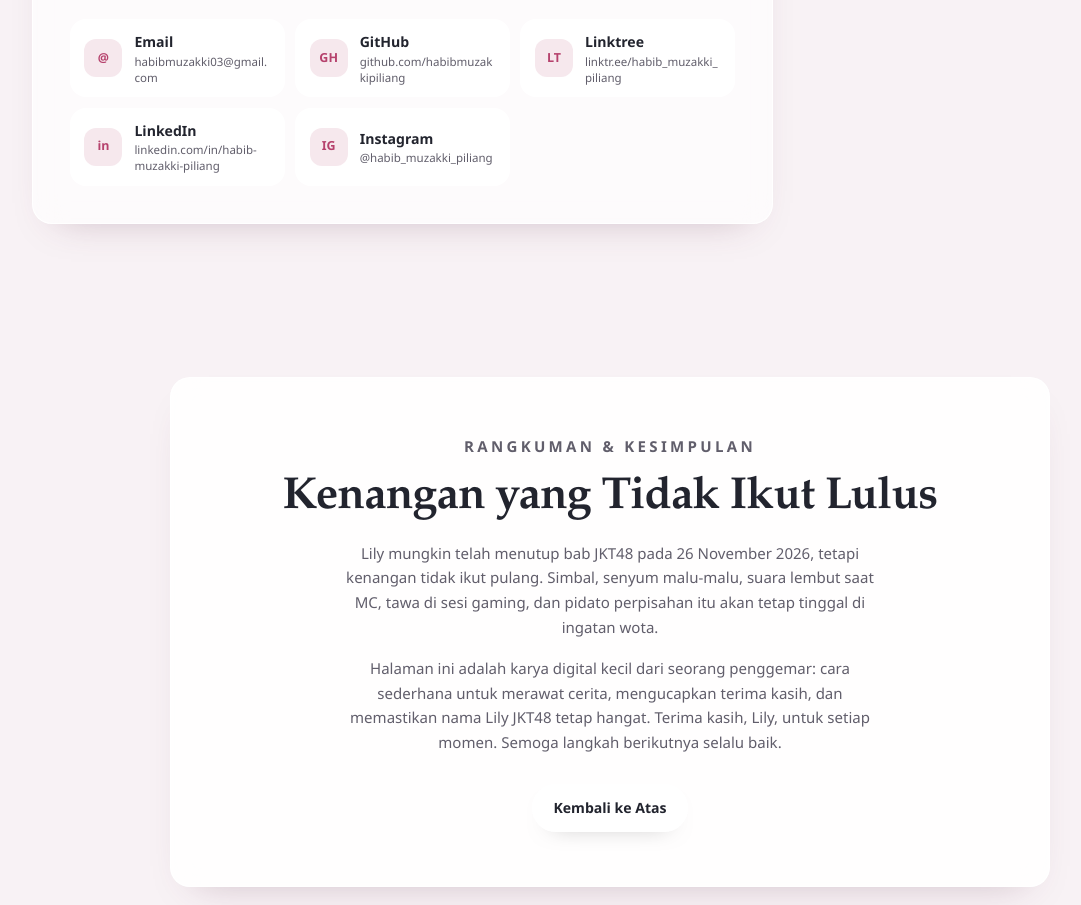
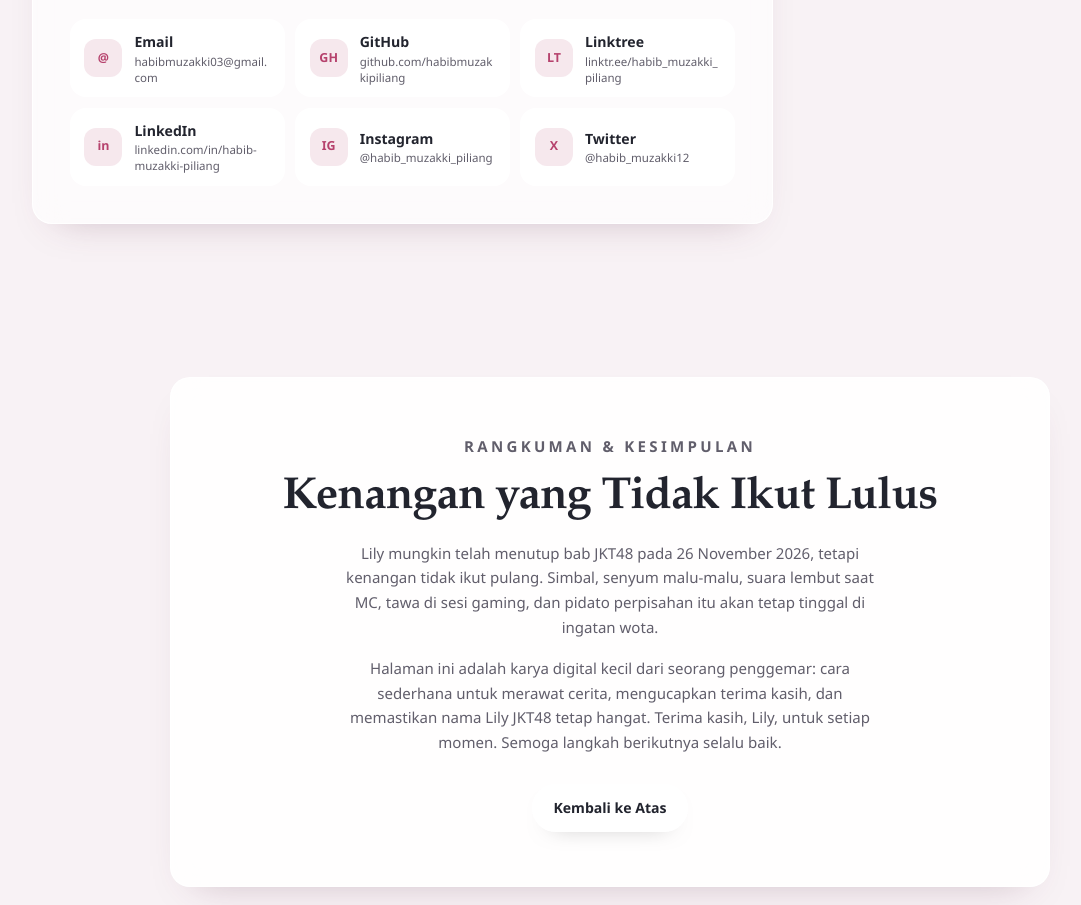
Before and after one commit to habibmuzakkipiliang/PENGHORMATAN_-TRIBUTE-_TERBESAR_LILY_JKT48_2026, a plain HTML site: page index.html in a window 1280 px wide. Shown: the part 5743-6648 px from the top of the page, without its empty margins (30-1111 px from the left). Drawn offline with nearby package versions, Linux system fonts and the light colour scheme.

Commit message:
Update index.html

```diff
--- a/index.html
+++ b/index.html
@@ -775,6 +775,14 @@
                   </span>
                 </a>
 
+                <a class="link-chip" href="https://x.com/habib_muzakki12" target="_blank" rel="noopener noreferrer">
+                  <span class="chip-badge" aria-hidden="true">X</span>
+                  <span class="chip-text">
+                    <strong>Twitter</strong>
+                    <small>@habib_muzakki12</small>
+                  </span>
+                </a>
+
               </div>
             </article>
 
```
